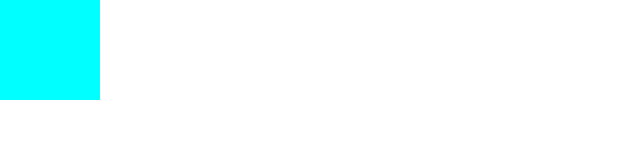
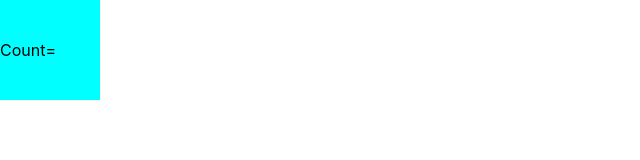
Before and after one commit to dev-augustin/react-box-color, a React (Create React App) app in the folder boxcolor/: page / in a window 1280 px wide. Shown: the top 160 px of the page, without its empty margins (0-640 px from the left). Built offline with nearby package versions, Linux system fonts and the light colour scheme.

Commit message:
added count

```diff
--- a/boxcolor/src/App.js
+++ b/boxcolor/src/App.js
@@ -3,9 +3,13 @@
 
 function App() {
   return (
-    <div className="App">
+    <div>
+      <div className="App">
+      Count=
+      </div>
+      {/* <h3>Count= </h3> */}
+    </div>
 
-    </div>
   );
 }
 
```
